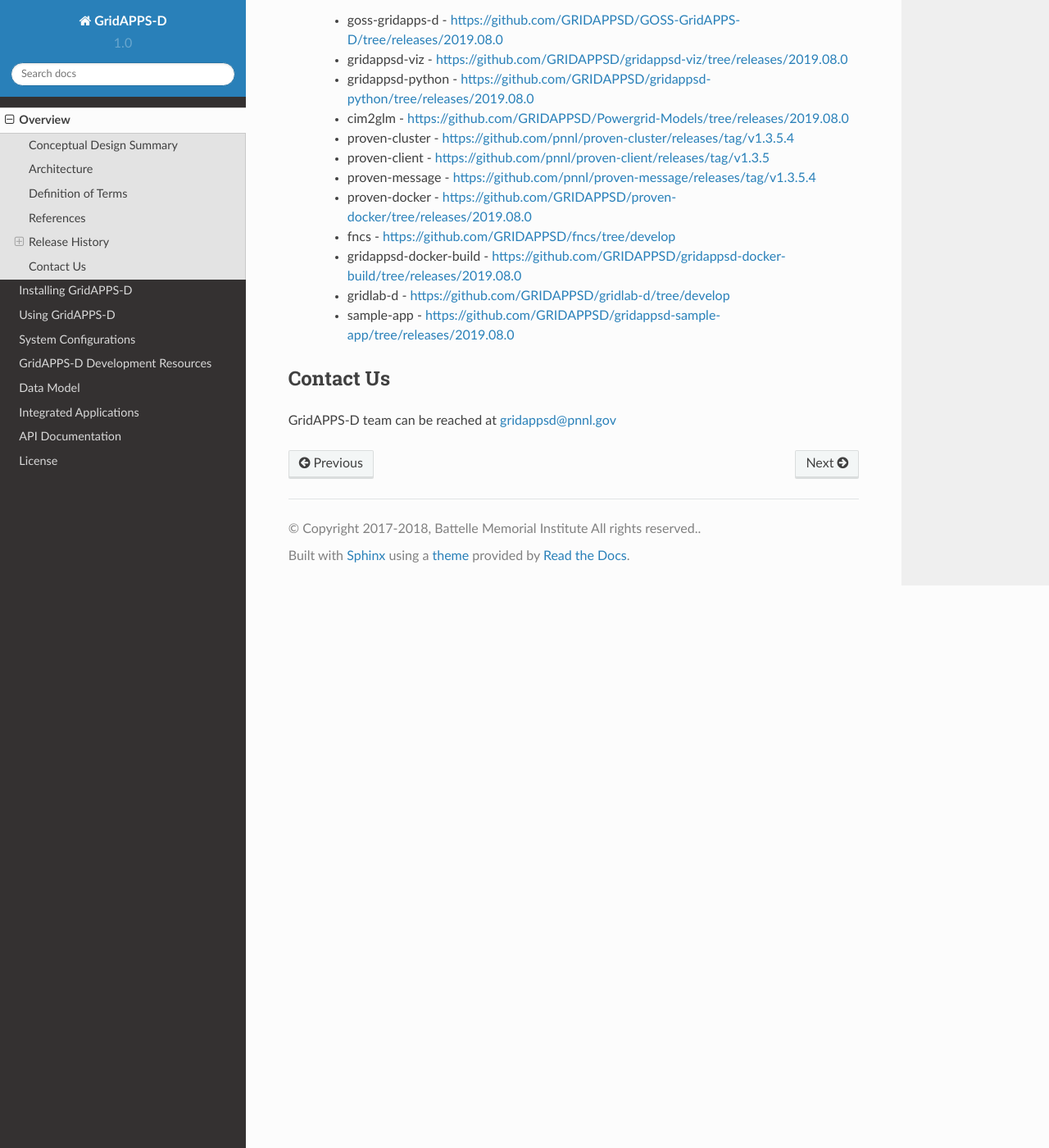
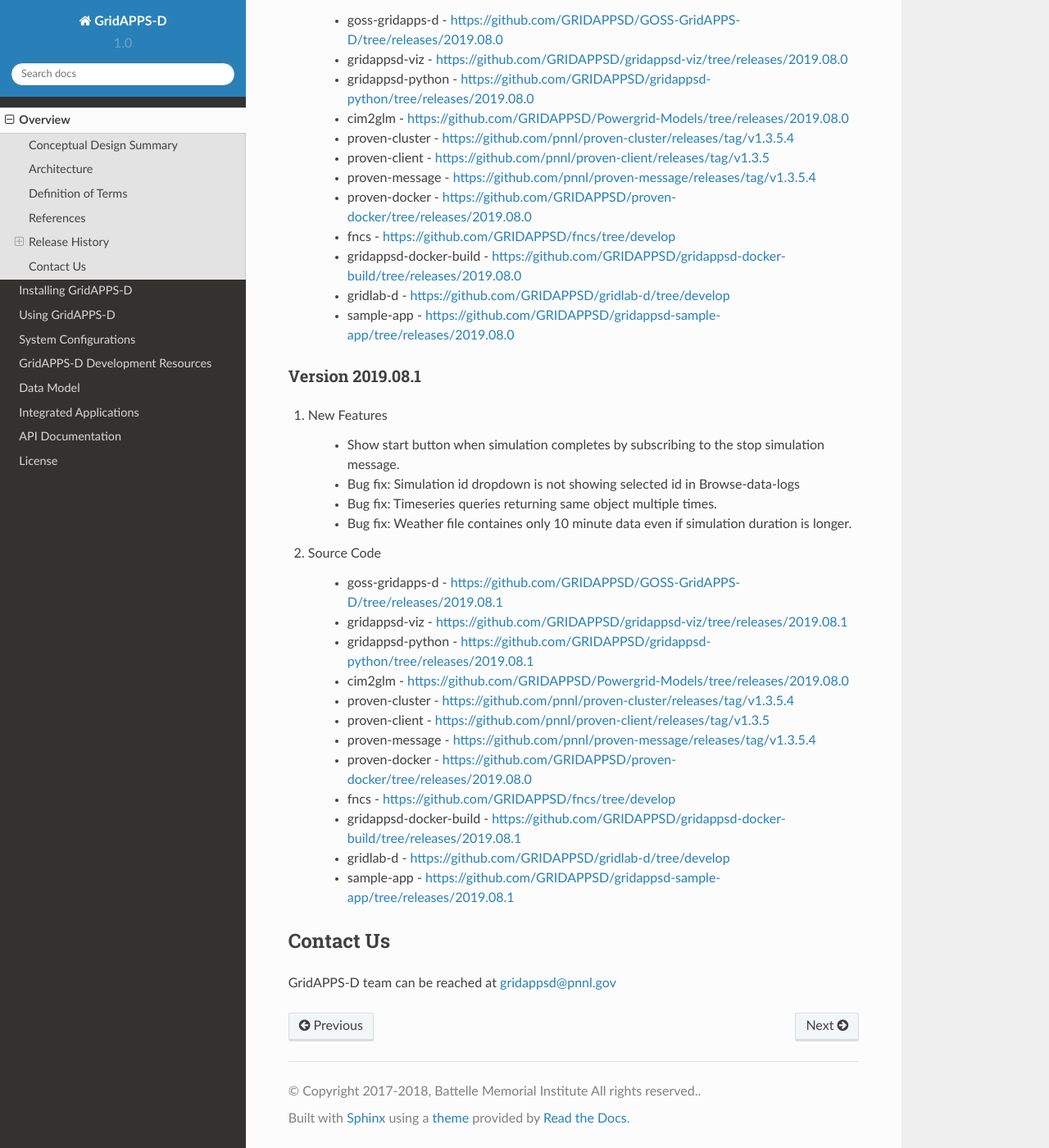
Before and after one commit to ericstephan/gridappsd-docs, a Sphinx documentation site: the page built from docs/source/overview/index.rst, in a window 1280 px wide and 1400 px high, scrolled down 14412 px. Shown: the whole window at 82% size. Built offline with Sphinx 7.4.7 and the Read the Docs theme 2.0.0, drawn with Linux system fonts in a browser that asks for light colours.

Commit message:
release notes for 2019.08.1

```diff
--- a/docs/source/overview/version_history.rst
+++ b/docs/source/overview/version_history.rst
@@ -376,7 +376,6 @@
 Version 2019.08.0
 ^^^^^^^^^^^^^^^^^
 
-
 1. New Features
 
 	- Viz added capability to select power/voltage/tap measurments for custom plotting
@@ -403,3 +402,28 @@
 	- gridappsd-docker-build - https://github.com/GRIDAPPSD/gridappsd-docker-build/tree/releases/2019.08.0
 	- gridlab-d - https://github.com/GRIDAPPSD/gridlab-d/tree/develop
 	- sample-app - https://github.com/GRIDAPPSD/gridappsd-sample-app/tree/releases/2019.08.0
+
+Version 2019.08.1
+^^^^^^^^^^^^^^^^^
+
+1. New Features
+
+	- Show start button when simulation completes by subscribing to the stop simulation message.
+	- Bug fix: Simulation id dropdown is not showing selected id in Browse-data-logs
+	- Bug fix: Timeseries queries returning same object multiple times.
+	- Bug fix: Weather file containes only 10 minute data even if simulation duration is longer.
+
+2. Source Code
+
+	- goss-gridapps-d - https://github.com/GRIDAPPSD/GOSS-GridAPPS-D/tree/releases/2019.08.1
+	- gridappsd-viz - https://github.com/GRIDAPPSD/gridappsd-viz/tree/releases/2019.08.1
+	- gridappsd-python - https://github.com/GRIDAPPSD/gridappsd-python/tree/releases/2019.08.1
+	- cim2glm - https://github.com/GRIDAPPSD/Powergrid-Models/tree/releases/2019.08.0
+	- proven-cluster - https://github.com/pnnl/proven-cluster/releases/tag/v1.3.5.4
+	- proven-client - https://github.com/pnnl/proven-client/releases/tag/v1.3.5
+	- proven-message - https://github.com/pnnl/proven-message/releases/tag/v1.3.5.4
+	- proven-docker - https://github.com/GRIDAPPSD/proven-docker/tree/releases/2019.08.0
+	- fncs - https://github.com/GRIDAPPSD/fncs/tree/develop
+	- gridappsd-docker-build - https://github.com/GRIDAPPSD/gridappsd-docker-build/tree/releases/2019.08.1
+	- gridlab-d - https://github.com/GRIDAPPSD/gridlab-d/tree/develop
+	- sample-app - https://github.com/GRIDAPPSD/gridappsd-sample-app/tree/releases/2019.08.1
```
